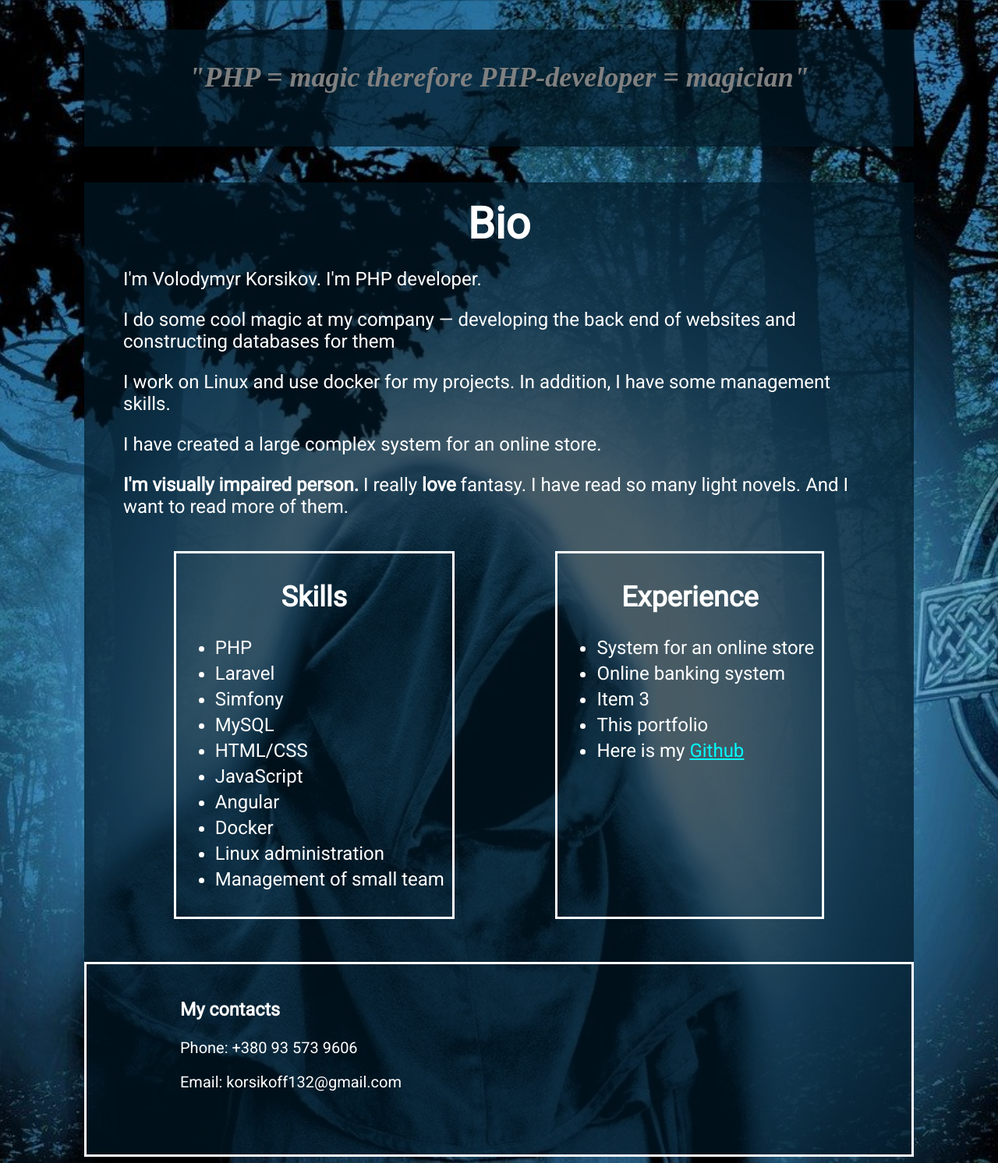
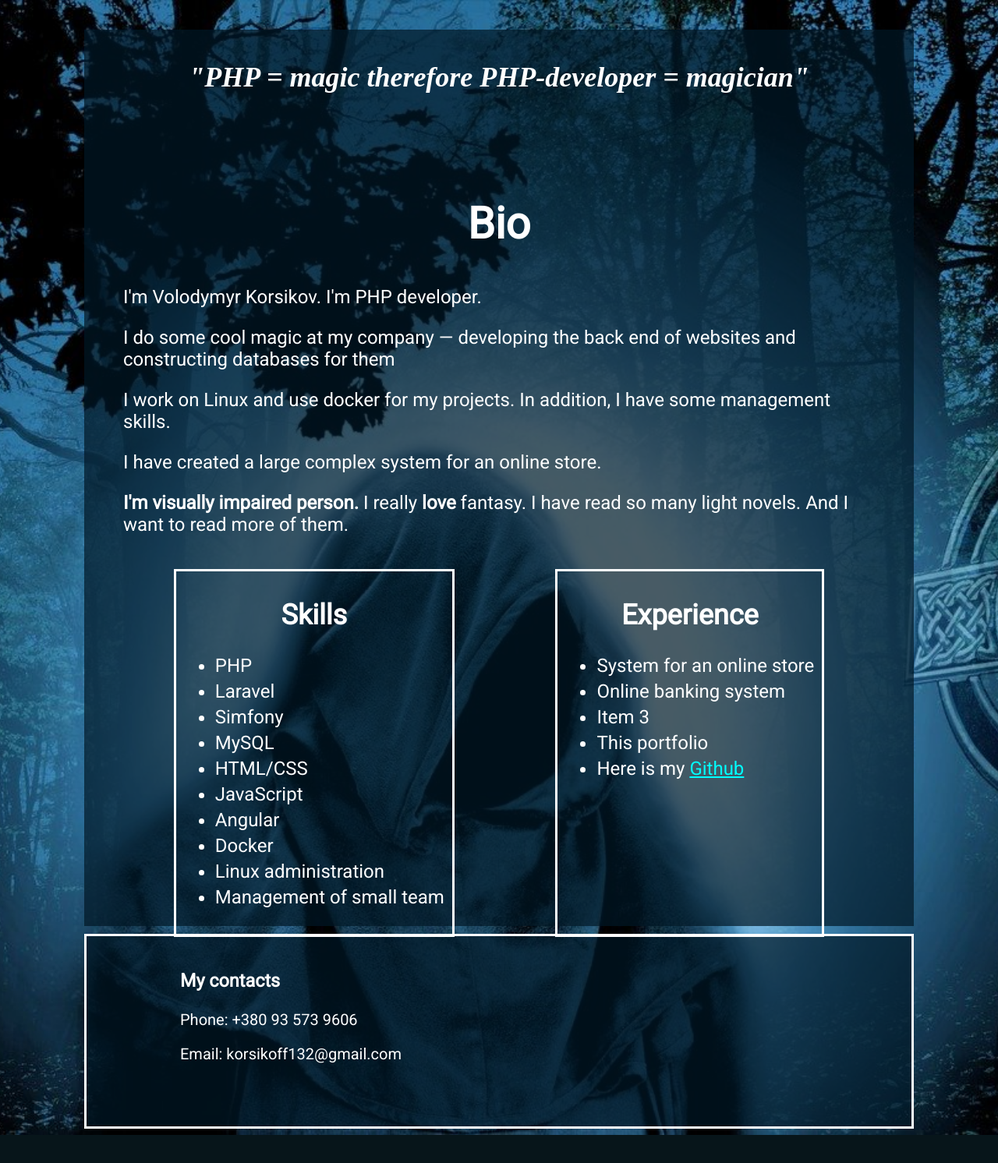
Before and after one commit to BlindDev-cloud/PHP-basic-hometasks, a PHP site: page / in a window 1280 px wide. Shown: the whole page at 78% size. After the commit the page ends 1456 px from the top, so only its background shows below. Run offline with PHP 8.4, Linux system fonts and the light colour scheme; some web fonts are replaced.

Commit message:
Fix task #02

```diff
--- a/task_02/css/style.css
+++ b/task_02/css/style.css
@@ -19,14 +19,10 @@
     box-sizing: border-box;
     height: 150px;
     margin: 0 100px 0 100px;
-}
-
-.logo {
-    box-sizing: border-box;
     font-size: 36px;
+    color: white;
     text-align: center;
     padding: 40px 0;
-    color: gray;
 }
 
 main {
@@ -35,13 +31,14 @@
     margin: 0 100px 0 100px;
     padding: 0 50px 0 50px;
     font-family: Roboto;
+    padding-top: 20px;
+    margin-bottom: 10px;
 }
 
 main article h1{
     font-size: 56px;
     text-align: center;
-    padding-top: 20px;
-    margin-bottom: 10px;
+
 }
 
 main article p {
--- a/task_02/index.html
+++ b/task_02/index.html
@@ -15,7 +15,7 @@
 </head>
 <body>
 <header>
-    <div class="logo"><i><strong>"PHP = magic therefore PHP-developer = magician"</strong></i></div>
+    <i><strong>"PHP = magic therefore PHP-developer = magician"</strong></i>
 </header>
 <main>
     <article>
```
